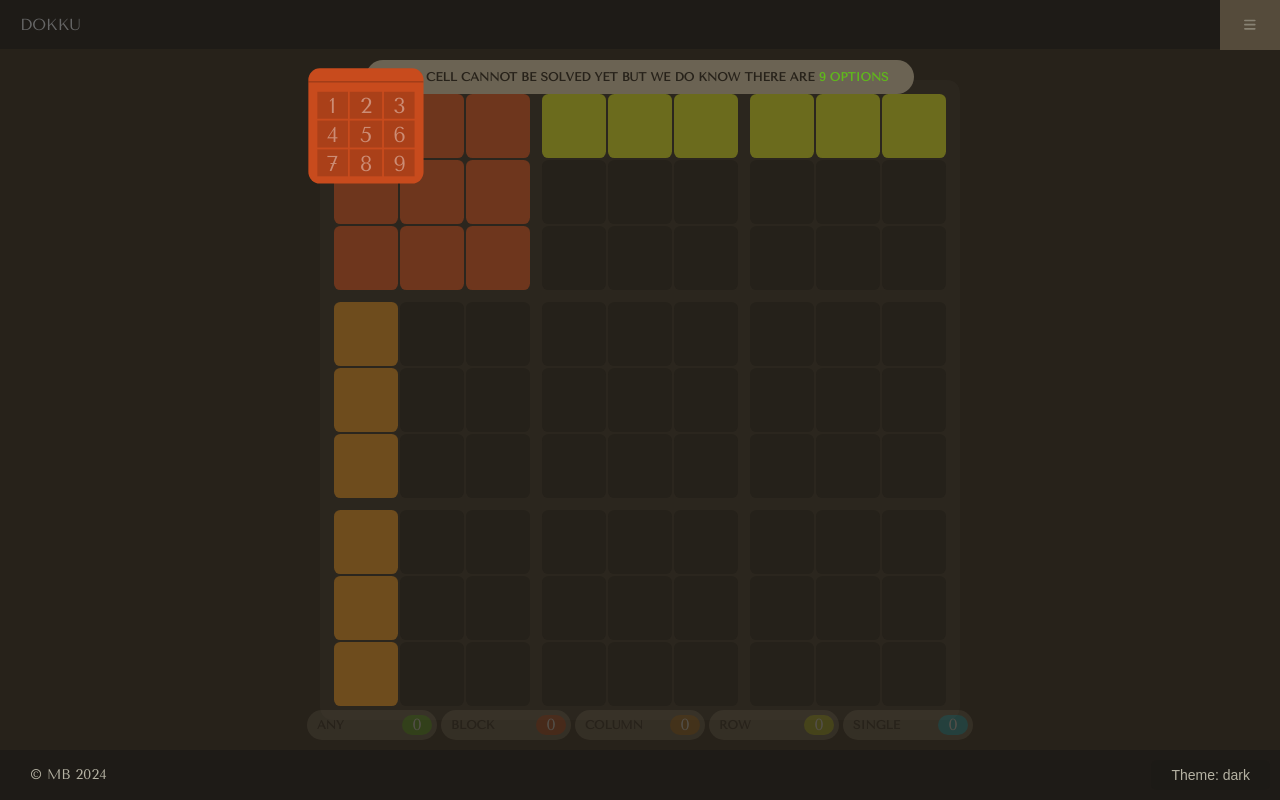
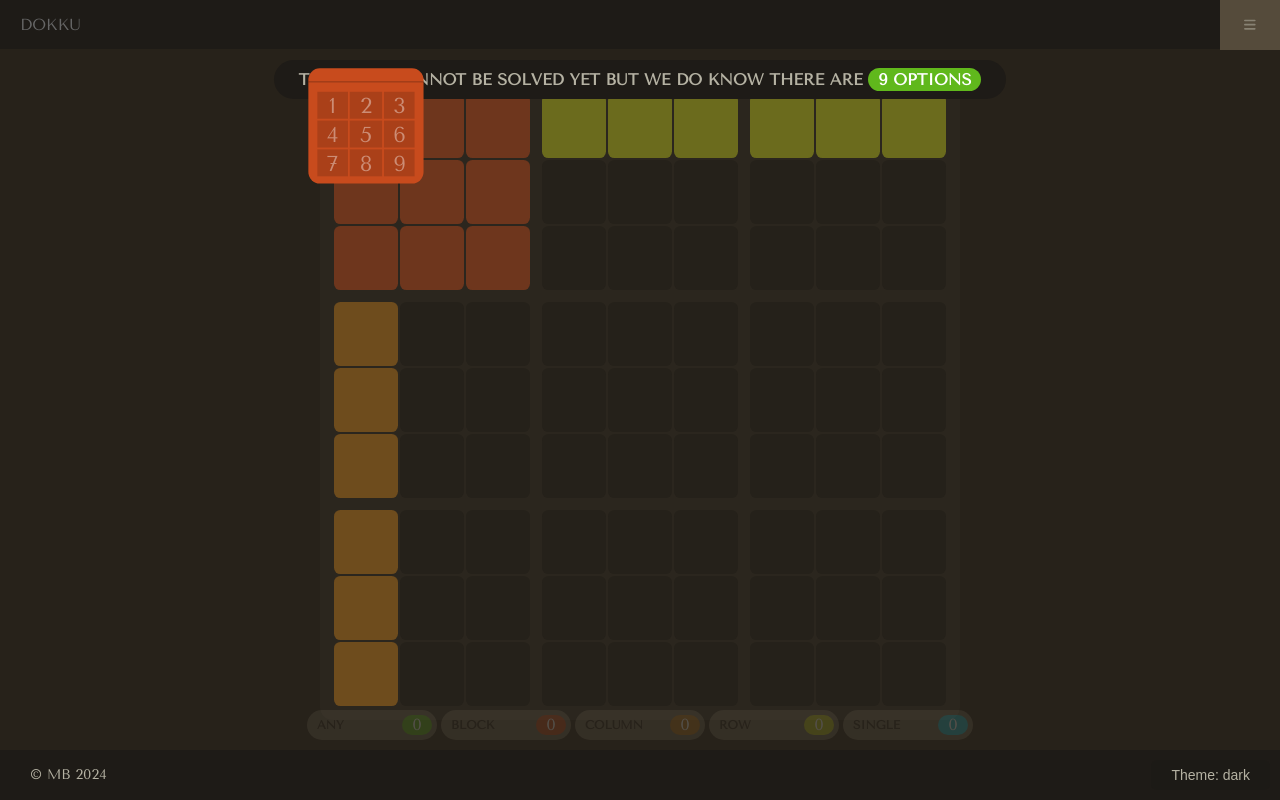
Before and after one commit to moggsterb/dokku, a Next.js app: page /play in a window 1280 px wide. Both pictures are taken after a click on the element 365 px from the left and 125 px from the top of the page. Built offline with nearby package versions, Linux system fonts and the light colour scheme; a web font is replaced by a local one.

Commit message:
no click candidates

```diff
--- a/src/app/selector/[level]/page.tsx
+++ b/src/app/selector/[level]/page.tsx
@@ -48,7 +48,6 @@ export default function Selector({
                     className={`selector-block block-${index}`}
                     key={index}
                     onClick={() => {
-                      alert('hallo');
                       router.push(`/selector/preview/${grid.id}`);
                     }}
                   >
--- a/src/components/Candidate.tsx
+++ b/src/components/Candidate.tsx
@@ -28,6 +28,7 @@ const Candidate = ({
       clickHandler(cell.id, value);
     }
   };
+  const canClick = (canSet || canSolve) && !rejected;
 
   const candidateStyle = () => {
     return buildStyle([
@@ -37,7 +38,7 @@ const Candidate = ({
       { style: styles.settable, condition: canSet },
       {
         style: styles.hoverable,
-        condition: isBrowser && !rejected && canSet,
+        condition: isBrowser && canClick,
       },
     ]);
   };
@@ -45,7 +46,7 @@ const Candidate = ({
   return (
     <div
       className={candidateStyle()}
-      onClick={canSet && !rejected ? handleClick : undefined}
+      onClick={canClick ? handleClick : undefined}
       style={animStyle}
     >
       {rejected ? '' : value}
--- a/src/components/Cell.tsx
+++ b/src/components/Cell.tsx
@@ -121,7 +121,10 @@ const Cell = ({
                 id === animID && value === highlightSolve ? highlightSolve : 0,
                 'pulseBig'
               )}
-              canSet={isActive}
+              canSet={
+                (isActive && highlightSolve === value) ||
+                gridStatus === 'builder'
+              }
               clickHandler={setHandler}
             />
           );
--- a/src/components/Narrator.module.scss
+++ b/src/components/Narrator.module.scss
@@ -9,8 +9,8 @@
   }
 
   p {
-    color: var(--theme-09);
-    background: var(--theme-06);
+    color: var(--theme-03);
+    background: var(--theme-08);
     padding: 10px 25px;
     border-radius: 9999px;
     text-align: center;
@@ -20,32 +20,35 @@
     font-size: 10px;
 
     @media only screen and (min-width: 640px) {
-      font-size: 12px;
+      font-size: 16px;
     }
   }
 
   em {
-    color: var(--cell-all);
+    background: var(--cell-all);
+    color: white;
     font-style: normal;
+    padding: 2px 10px;
+    border-radius: 100px;
 
     &.any {
-      color: var(--cell-all);
+      background: var(--cell-all);
     }
 
     &.block {
-      color: var(--cell-block);
+      background: var(--cell-block);
     }
 
     &.column {
-      color: var(--cell-column);
+      background: var(--cell-column);
     }
 
     &.row {
-      color: var(--cell-row);
+      background: var(--cell-row);
     }
 
     &.single {
-      color: var(--cell-single);
+      background: var(--cell-single);
     }
   }
 }
```
